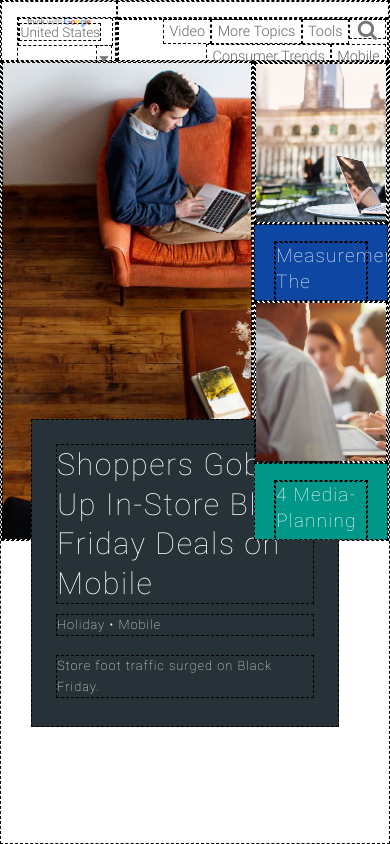
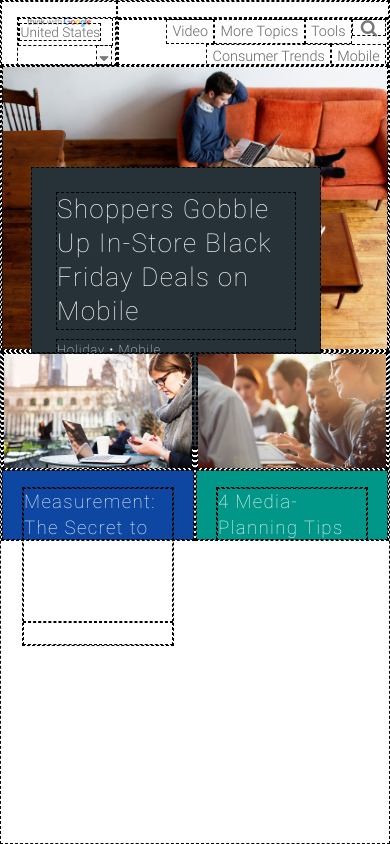
Before and after one commit to suzirubi/thinkGoogle, a plain HTML site: page index.html in a window 390 px wide. Drawn offline with Linux system fonts and the light colour scheme.

Commit message:
add second media querie for 1000 pixel breakpoint

```diff
--- a/css/styles.css
+++ b/css/styles.css
@@ -179,7 +179,7 @@ p {
   padding-top: 7px;
 }
 .fa-search {
-  font-size: 1.3em;
+  font-size: 1.1em;
   padding-top: 2px;
 }
 .navLeft {
@@ -189,7 +189,7 @@ p {
   background-size: 57%;
   background-repeat: no-repeat;
   width: 30%;
-  height: 60px;
+  height: 64px;
   padding-top: 15px;
 }
 .collapseLeft {
@@ -206,7 +206,7 @@ p {
 .navRight {
   float: right;
   width: 70%;
-  height: 60px;
+  height: 64px;
   padding-top: 15px;
 }
 .navBarRight {
@@ -235,12 +235,12 @@ p {
 .couch {
   float: left;
   width: 65%;
-  height: 57%;
+  height: 56%;
 }
 .couch::before {
-  content: " ";
-  display: block;
-  clear: both;
+	content: " ";
+	display: block;
+	clear: both;
 }
 .couchGuy {
   background-image: url("../img/guyOrangeCouch.jpg");
@@ -268,7 +268,7 @@ p {
 .rightMainArticles {
   float: right;
   width: 35%;
-  height: 57%;
+  height: 28%;
 }
 .rightMainArticles h2 {
 	padding-bottom: .09em;
@@ -276,7 +276,7 @@ p {
 .phoneGal {
 	position: relative;
   width: 100%;
-  height: 34%;
+  height: 68%;
 	overflow: hidden;
 }
 .phoneGal img {
@@ -289,19 +289,23 @@ p {
 	position: relative;
 	background-color: #0D47A1;
   width: 100%;
-  height: 16%;
+  height: 32%;
 	padding: .95em 1.19em;
-	overflow: hidden;
 }
 .phoneGalText {
 	position: relative;
 	width: 100%;
 	color: white;
 }
+.rightMainArticles2 {
+  float: right;
+  width: 35%;
+  height: 28%;
+}
 .tabletGal {
 	position: relative;
 	width: 100%;
-	height: 34%;
+	height: 68%;
 	overflow: hidden;
 }
 .tabletGal img {
@@ -314,7 +318,7 @@ p {
 	position: relative;
 	background-color: #009688;
   width: 100%;
-  height: 16%;
+  height: 32%;
 	padding: .95em 1.19em;
 	overflow: hidden;
 }
@@ -323,12 +327,17 @@ p {
 	width: 100%;
 	color: white;
 }
+.rightMainArticles2::after {
+	content: "";
+	display: table;
+	clear:both;
+}
 
 
 
 /*****MEDIA QUERIES*****/
 
-@media screen and (min-width: 1450px) {
+@media only screen and (min-width: 1450px) {
   body {
   background-color: #e0e0e0;
   }
@@ -338,3 +347,60 @@ p {
     margin: auto;
   }
 }
+
+@media only screen and (max-width: 1000px) {
+	.couch {
+	  width: 100%;
+	  height: 34%;
+	}
+	.couchGuyText {
+	  position: relative;
+	  left:28px;
+	  top:100px;
+	  width: 290px;
+		height: 280px;
+		padding: 1.5em;
+	}
+	.couchGuyText h1 {
+		font-size: 1.63em;
+		line-height: 1.3em;
+	}
+	.couch,
+	.couch::after {
+		content: " ";
+		display: block;
+		clear: both;
+	}
+	.rightMainArticles,
+	.rightMainArticles2::after {
+		content: " ";
+		display: block;
+		clear: both;
+	}
+	.rightMainArticles {
+		float: left;
+	  width: 50%;
+	  height: 22.5%;
+	}
+	.phoneGal {
+	  width: 100%;
+	  height: 63%;
+	}
+	.phone {
+	  width: 100%;
+	  height: 37%;
+	}
+	.rightMainArticles2 {
+		float: right;
+		width: 50%;
+		height: 22.5%;
+	}
+	.tabletGal {
+		width: 100%;
+		height: 63%;
+	}
+	.tablet {
+	  width: 100%;
+	  height: 37%;
+	}
+}
--- a/index.html
+++ b/index.html
@@ -37,31 +37,33 @@
 <!-- begin main -->
       <div class="couch">
         <div class="couchGuy">
-          <section class="couchGuyText">
+          <article class="couchGuyText">
             <h1>Shoppers Gobble Up In-Store Black Friday Deals on Mobile</h1>
             <p>Holiday • Mobile</p>
             <p>Store foot traffic surged on Black Friday.</p>
-          </section>
+          </article>
         </div>
       </div>
       <div class="rightMainArticles">
         <div class="phoneGal">
-          <img src="img/womanPhone.jpg" alt="" />
+          <img src="img/womanPhone.jpg" alt=""/>
         </div>
         <div class="phone">
-          <section class="phoneGalText">
+          <article class="phoneGalText">
             <h2>Measurement: The Secret to Growth in a Mobile-First World</h2>
             <p>Mobile • Measurement</p>
-          </section>
+          </article>
         </div>
+      </div>
+      <div class="rightMainArticles2">
         <div class="tabletGal">
           <img src="img/womanTablet.jpg" alt="Woman on Tablet"/>
         </div>
         <div class="tablet">
-          <section class="tabletGalText">
+          <article class="tabletGalText">
             <h2>4 Media-Planning Tips for Online Video Advertising Success</h2>
             <p>Advertising • Video</p>
-          </section>
+          </article>
         </div>
       </div>
     </div> <!-- container close -->
```
